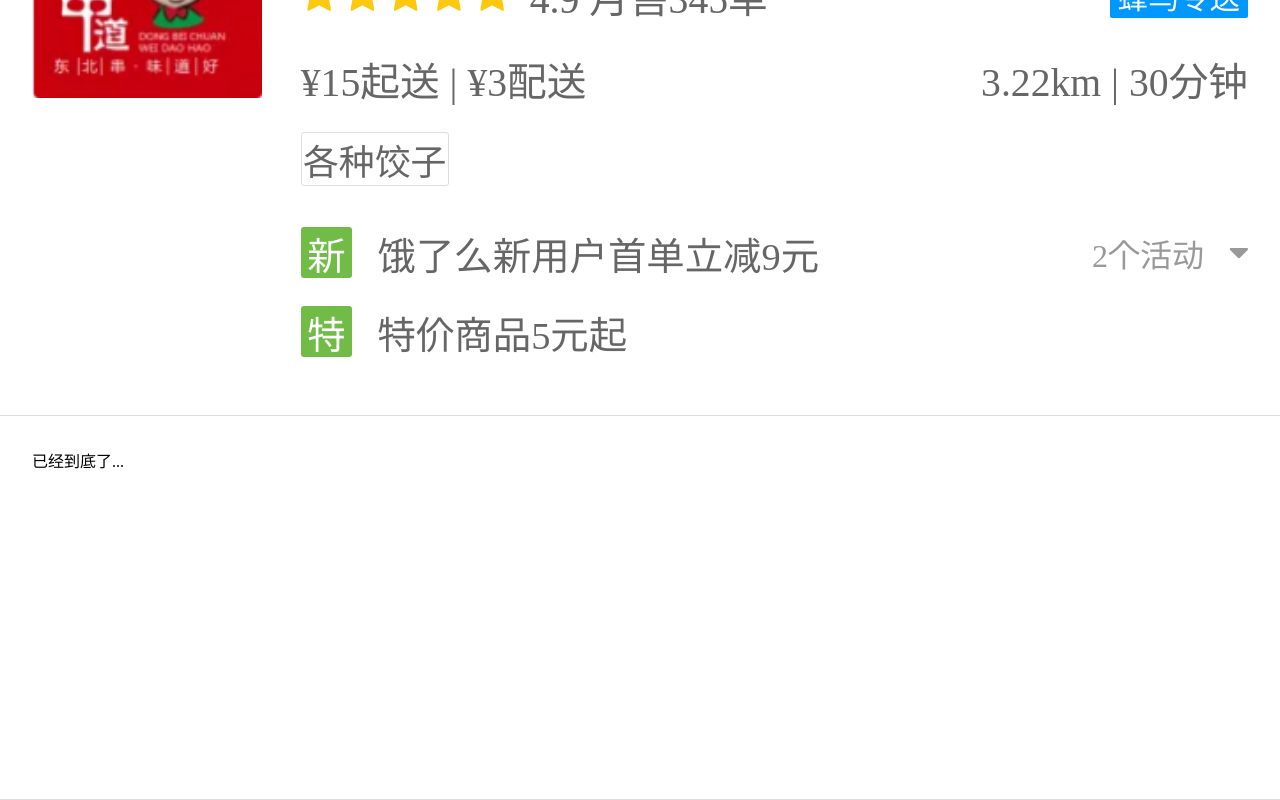
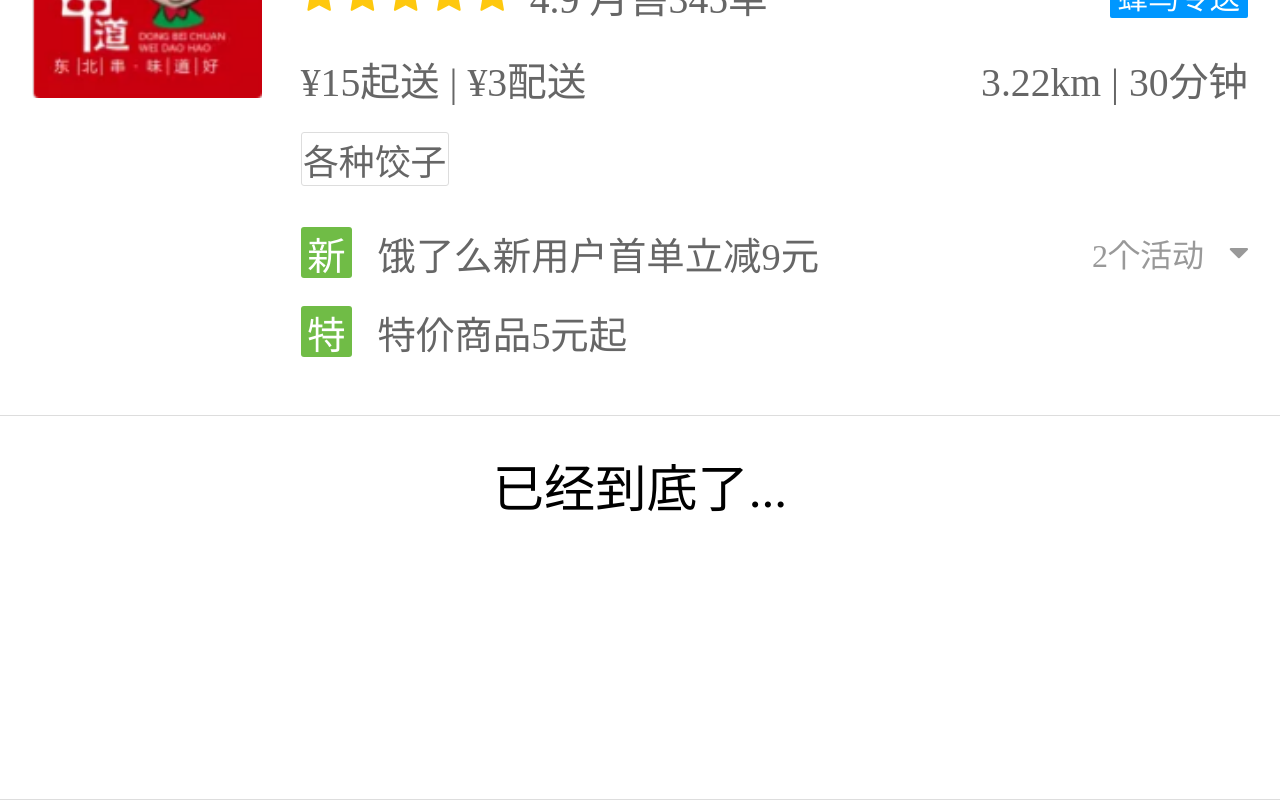
Before and after one commit to Clearautumn0/TJU2024-, a Vue app in the folder src/elmclient/: page / in a window 1280 px wide. Shown: the part 4262-5062 px from the top of the page. Built offline with nearby package versions, Linux system fonts and the light colour scheme.

Commit message:
新增下拉处理内容2.0

```diff
--- a/src/elmclient/src/views/Index.vue
+++ b/src/elmclient/src/views/Index.vue
@@ -769,5 +769,17 @@ export default {
 	list-style: none;
 }
 
-
+.empty-message {
+	position: absolute;
+	top: -25;
+	/* 将文字放置在顶部 */
+	left: 50%;
+	/* 从左边开始居中 */
+	transform: translateX(-50%);
+	/* 修正left 50%带来的偏移，使其完全居中 */
+	font-size: 4vw;
+	/* 设置字体大小 */
+	color: #000;
+	/* 设置文字颜色 */
+}
 </style>
```
